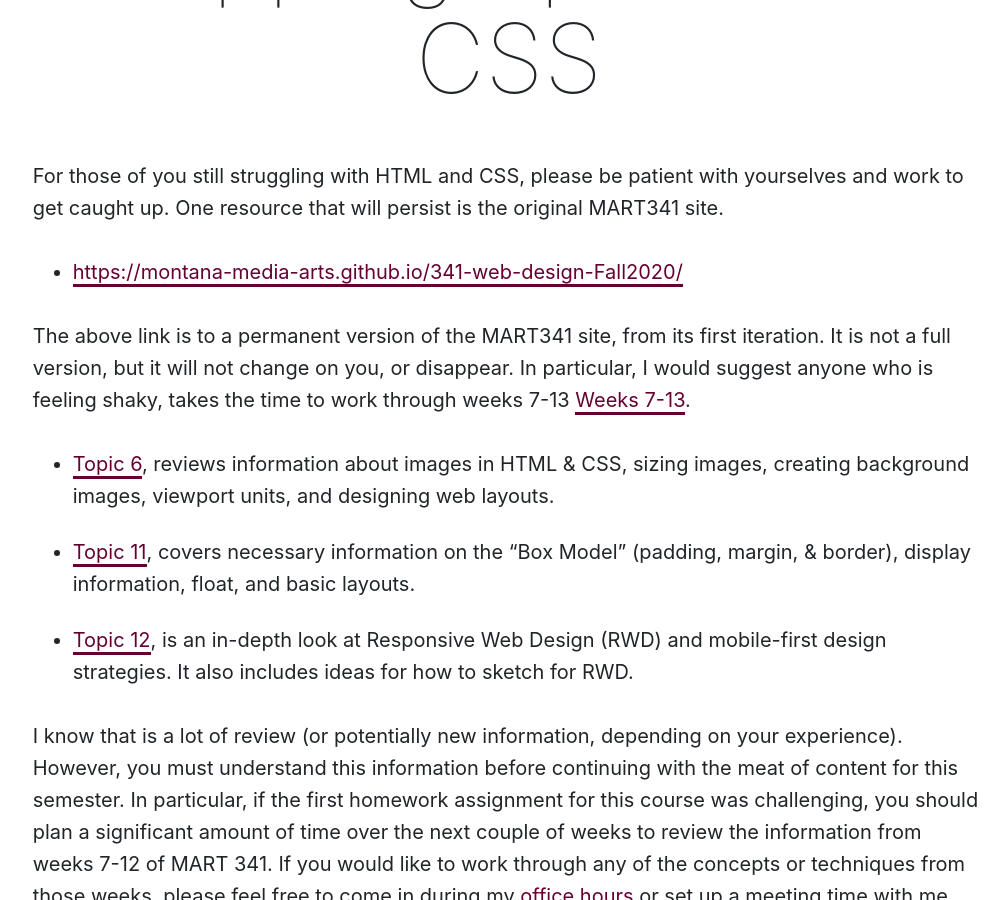
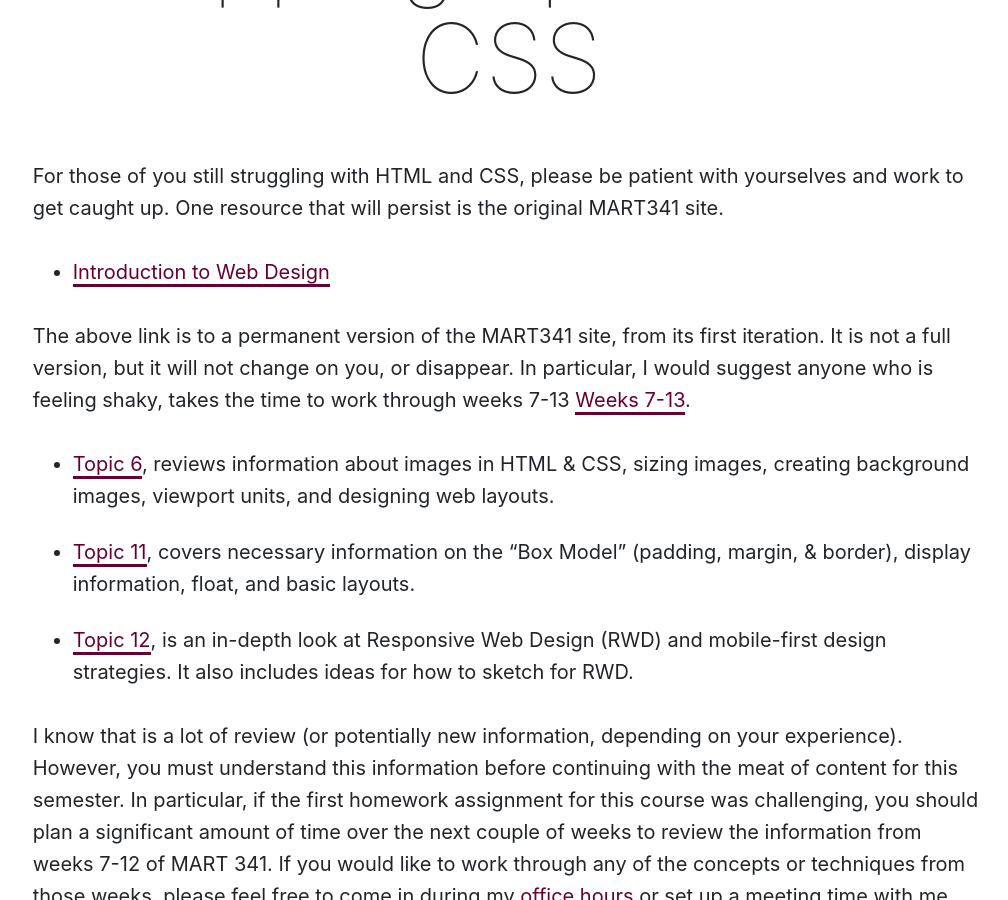
Before and after one commit to Montana-Media-Arts/441-web-tech-Spring2022-course, a Jekyll site: the page built from modules/week-2/_posts/2001-01-01-thoughts-on-341.md, in a window 1280 px wide and 900 px high, scrolled down 738 px. Shown: the whole window, without its empty margins (131-1139 px from the left). Built offline with Jekyll 4.4.1, drawn with Linux system fonts in a browser that asks for light colours; nearby versions of some CDN libraries; comment, search, counter and statistics services are not loaded.

Commit message:
updated text

```diff
--- a/modules/week-2/_posts/2001-01-01-thoughts-on-341.md
+++ b/modules/week-2/_posts/2001-01-01-thoughts-on-341.md
@@ -11,12 +11,12 @@ jotted: false
 
 For those of you still struggling with HTML and CSS, please be patient with yourselves and work to get caught up. One resource that will persist is the original MART341 site.
 
-- [https://montana-media-arts.github.io/341-web-design-Fall2020/](https://montana-media-arts.github.io/341-web-design-Fall2020/)
+- [Introduction to Web Design](https://montana-media-arts.github.io/341-web-design-Fall2021/)
 
-The above link is to a permanent version of the MART341 site, from its first iteration. It is not a full version, but it will not change on you, or disappear. In particular, I would suggest anyone who is feeling shaky, takes the time to work through weeks 7-13 [Weeks 7-13](https://montana-media-arts.github.io/341-web-design-Fall2020).
+The above link is to a permanent version of the MART341 site, from its first iteration. It is not a full version, but it will not change on you, or disappear. In particular, I would suggest anyone who is feeling shaky, takes the time to work through weeks 7-13 [Weeks 7-13](https://montana-media-arts.github.io/341-web-design-Fall2021).
 
-- [Topic 6](https://montana-media-arts.github.io/341-web-design-Fall2020/topic-06/img-about/), reviews information about images in HTML & CSS, sizing images, creating background images, viewport units, and designing web layouts.
-- [Topic 11](https://montana-media-arts.github.io/341-web-design-Fall2020/topic-11/box-model/), covers necessary information on the "Box Model" (padding, margin, & border), display information, float, and basic layouts.
-- [Topic 12](https://montana-media-arts.github.io/341-web-design-Fall2020/topic-12/rwd-intro/), is an in-depth look at Responsive Web Design (RWD) and mobile-first design strategies. It also includes ideas for how to sketch for RWD.
+- [Topic 6](https://montana-media-arts.github.io/341-web-design-Fall2021/topic-06/img-about/), reviews information about images in HTML & CSS, sizing images, creating background images, viewport units, and designing web layouts.
+- [Topic 11](https://montana-media-arts.github.io/341-web-design-Fall2021/topic-11/box-model/), covers necessary information on the "Box Model" (padding, margin, & border), display information, float, and basic layouts.
+- [Topic 12](https://montana-media-arts.github.io/341-web-design-Fall2021/topic-12/rwd-intro/), is an in-depth look at Responsive Web Design (RWD) and mobile-first design strategies. It also includes ideas for how to sketch for RWD.
 
 I know that is a lot of review (or potentially new information, depending on your experience). However, you must understand this information before continuing with the meat of content for this semester. In particular, if the first homework assignment for this course was challenging, you should plan a significant amount of time over the next couple of weeks to review the information from weeks 7-12 of MART 341. If you would like to work through any of the concepts or techniques from those weeks, please feel free to come in during my [office hours]({{site.baseurl}}/instructors/#office-hours) or set up a meeting time with me.
```
Also changed, not shown: modules/week-2/_posts/2000-01-01-overview.md (+0 -6 lines), modules/week-2/_posts/2002-02-01-js-intro.md (+1 -1 lines), modules/week-2/_posts/2011-01-01-homework.md (+2 -2 lines), modules/week-2/_posts/2017-12-30-conclusions.md (+1 -1 lines).
